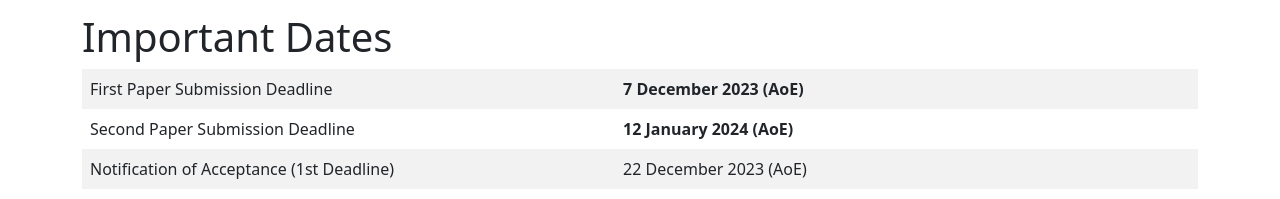
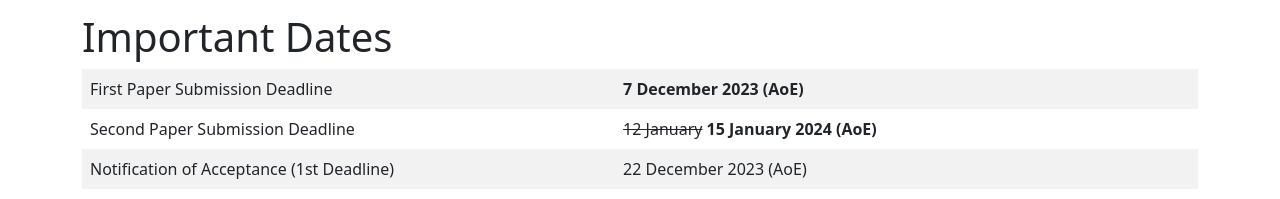
Before and after one commit to SpaceSec-Info/SpaceSec-Info.github.io, a plain HTML site: page index.html in a window 1280 px wide. Shown: the part 983-1182 px from the top of the page. Drawn offline with nearby package versions, Linux system fonts and the light colour scheme.

Commit message:
Updated Submission Deadline

```diff
--- a/index.html
+++ b/index.html
@@ -96,7 +96,7 @@
                     </tr>
                     <tr>
                         <td>Second Paper Submission Deadline</td>
-                        <td><strong>12 January 2024 (AoE)</strong></td>
+                        <td><s>12 January</s>&nbsp;<strong>15 January 2024 (AoE)</strong></td>
                     </tr>
                     <tr>
                         <td>Notification of Acceptance (1st Deadline)</td>
```
